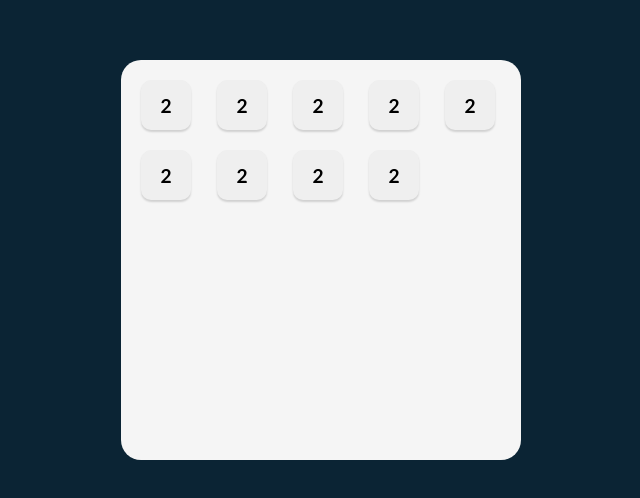
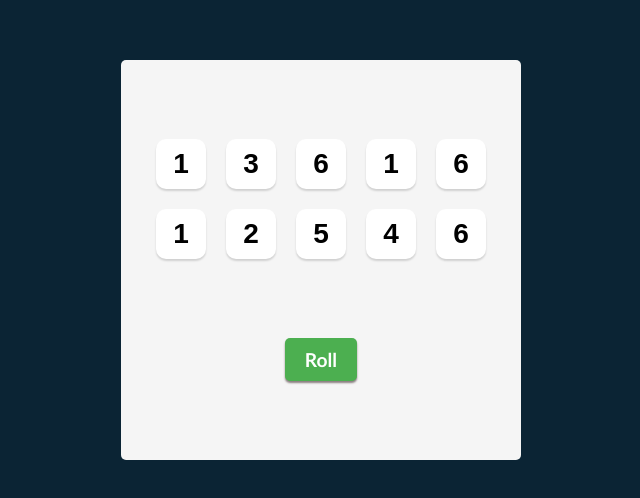
Before and after one commit to Kabileshwaran183/Tenzies-Game, a React (Vite) app: page / in a window 1280 px wide. Shown: the part 140-638 px from the top of the page, without its empty margins (319-959 px from the left). Built offline with nearby package versions, Linux system fonts and the light colour scheme.

Commit message:
full project completed
Yet we need to add . new game button to make the game from beginning
also make counter for scoring

```diff
--- a/src/App.jsx
+++ b/src/App.jsx
@@ -1,19 +1,55 @@
+import Die from "./components/Die"
+import { useState } from "react"
+import { nanoid } from "nanoid"
 
-import Dice from "./components/Dice"
+export default function App() {
+    const [dice, setDice] = useState(generateAllNewDice())
 
-function App() {
+    const gameWon = dice.every(die=>die.isHeld)&& dice.every(die=>die.value===dice[0].value)
+
+    function generateAllNewDice() {
+        return new Array(10)
+            .fill(0)
+            .map(() => ({
+                value: Math.ceil(Math.random() * 6),
+                isHeld: false,
+                id: nanoid()
+            }))
+    }
+
+    function rollDice() {
+        setDice(oldDice => oldDice.map(die =>
+            die.isHeld ?
+                die :
+                { ...die, value: Math.ceil(Math.random() * 6) }
+        ))
+
+    }
+
+    function hold(id) {
+        setDice(oldDice => oldDice.map(die =>
+            die.id === id ?
+                            { ...die,
+                                isHeld: !die.isHeld } :
+                            die
+        ))
+    }
+
+    const diceElements = dice.map(dieObj => (
+        <Die
+            key={dieObj.id}
+            value={dieObj.value}
+            isHeld={dieObj.isHeld}
+            hold={() => hold(dieObj.id)}
+        />
+    ))
 
     return (
-    <>
         <main>
             <div className="dice-container">
-      <Dice value={2}/><Dice value={2}/><Dice value={2}/>
-      <Dice value={2}/><Dice value={2}/><Dice value={2}/>
-      <Dice value={2}/><Dice value={2}/><Dice value={2}/>
+                {diceElements}
             </div>
+            <button className="dice-roll-btn" onClick={rollDice}>{gameWon?"NewGame":"Roll"}</button>
         </main>
-    </>
     )
 }
-
-export default App
--- a/src/components/Dice.jsx
+++ /dev/null
@@ -1,7 +0,0 @@
-export default function Dice(props){
-    return(
-        <button className="die-btn">
-            {props.value}
-        </button>
-    )
-}
--- /dev/null
+++ b/src/components/Die.jsx
@@ -0,0 +1,12 @@
+export default function Die(props) {
+    const styles = {
+        backgroundColor: props.isHeld ? "#59E391" : "white"
+    }
+
+    return (
+        <button className="die-btn"
+            style={styles}
+            onClick={props.hold}
+        >{props.value}</button>
+    )
+}
--- a/src/index.css
+++ b/src/index.css
@@ -1,15 +1,16 @@
-*{
+* {
   box-sizing: border-box;
 }
-body{
-  margin:0;
-  background-color: #0B2434;
-  padding:20px;
-  height: 100vh;
-  display: flex;
 
-  align-items: center;
-  justify-content: center;
+body {
+    margin: 0;
+    background-color: #0B2434;
+    padding: 20px;
+    height: 100vh;
+    display: flex;
+    flex-direction: column;
+    justify-content: center;
+    align-items: center;
 }
 div#root{
   height: 100%;
@@ -19,22 +20,41 @@ div#root{
 }
 main{
   background-color: #F5F5F5;
-  height: 100%;
-  border-radius: 20px;
-  padding:20px;
+    height: 100%;
+    border-radius: 5px;
+    display: flex;
+    flex-direction: column;
+    justify-content: space-evenly;
+    align-items: center;
 }
 .dice-container{
   display: grid;
-  gap:20px;
-  grid-template : auto auto / repeat(5,1fr)
+  gap: 20px;
+  /* grid-template-columns: repeat(5,1fr); */
+  grid-template: auto auto/repeat(5,1fr);
+
 }
 .die-btn{
-  border:none;
-  box-shadow: 0px 2px 2px rgb(0,0,0,0.15);
+  height: 50px;
+  width: 50px;
+  box-shadow: 0px 2px 2px rgba(0, 0, 0, 0.15);
   border-radius: 10px;
-  font-family: 'Gill Sans', sans-serif;
+  border: none;
+  background-color: white;
+  font-family: sans-serif;
+  font-size: 1.75rem;
+  font-weight: bold;
+  cursor: pointer;
+}
+.dice-roll-btn{
+  padding: 10px 20px;
+  background-color: #4CAF50;
+  color: white;
+  border: none;
+  border-radius: 5px;
   font-weight: bold;
   font-size: 1.2rem;
-  width:50px;
-  height: 50px;
+  font-family: 'Gill Sans', 'Gill Sans MT', sans-serif;
+  cursor: pointer;
+  box-shadow: 0px 2px 2px rgb(137, 127, 127);
 }
```
Lines whose indentation alone changed are shown as unchanged.
